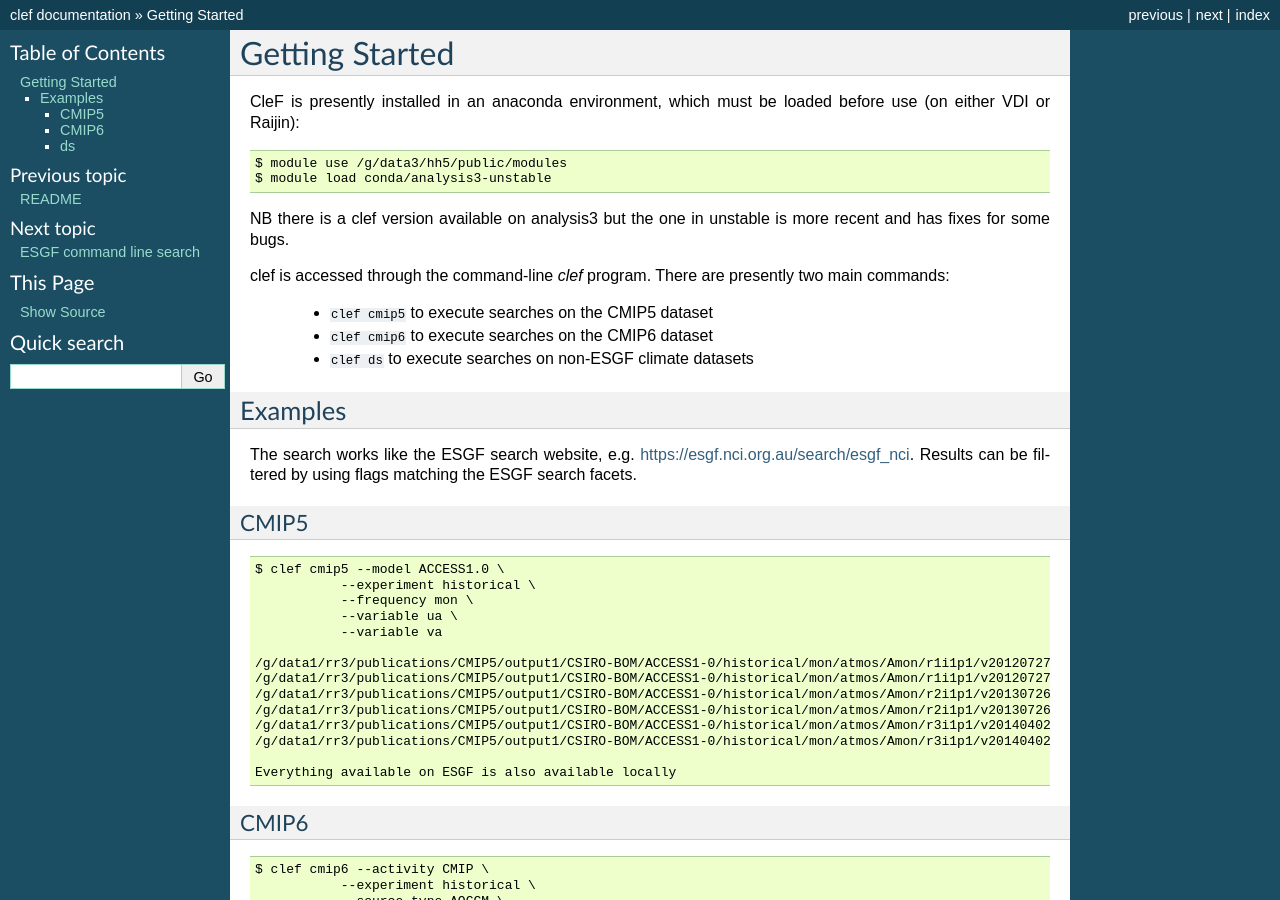
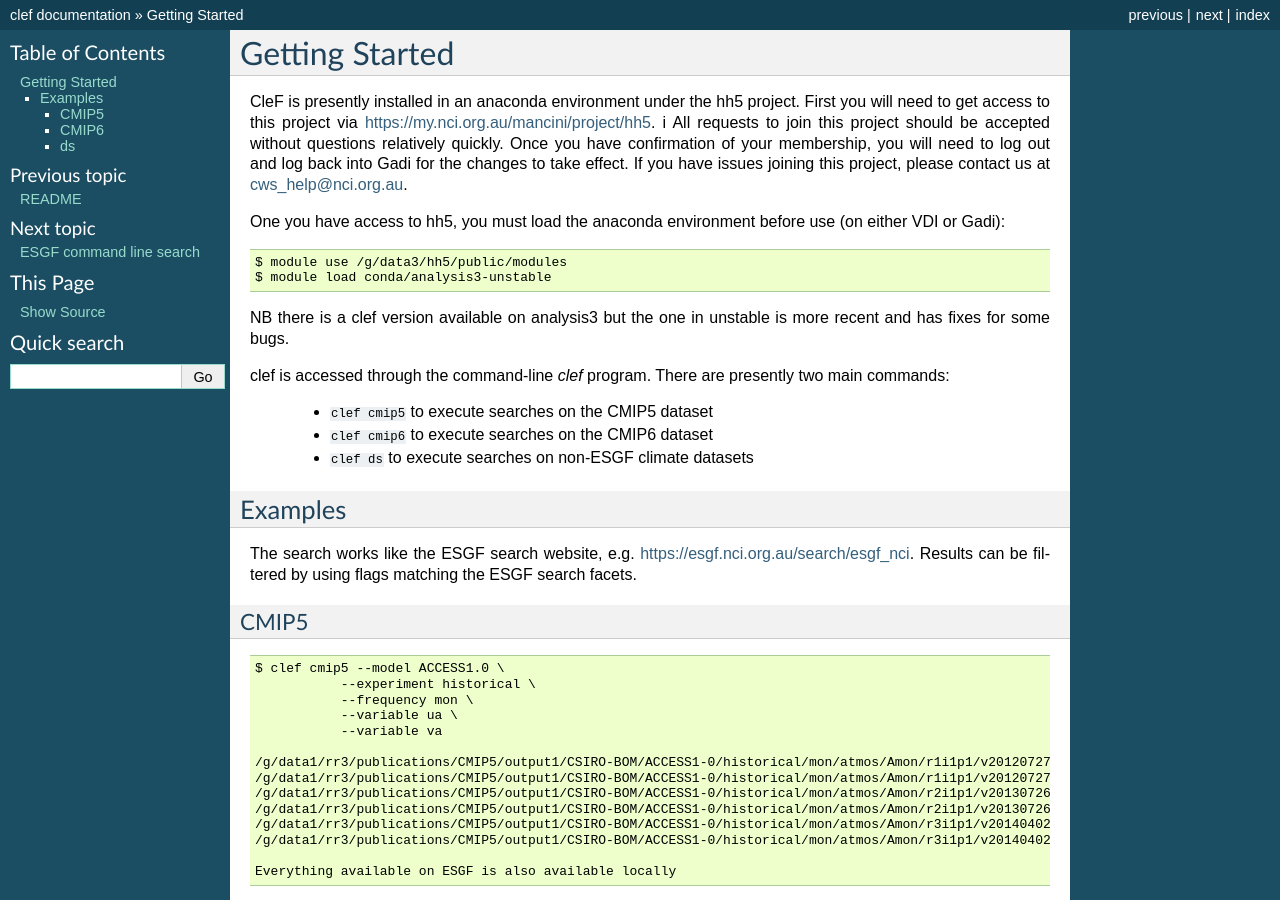
Before and after one commit to coecms/clef, a Sphinx documentation site: the page built from docs/gettingstarted.rst, in a window 1280 px wide and 900 px high. Built offline with Sphinx 7.4.7, drawn with Linux system fonts in a browser that asks for light colours; pages that are not in the unit, such as notebooks, are missing from menus.

Commit message:
updated to request hh5 membership

```diff
--- a/docs/gettingstarted.rst
+++ b/docs/gettingstarted.rst
@@ -1,8 +1,13 @@
 Getting Started
 ===============
 
-CleF is presently installed in an anaconda environment, which must be
-loaded before use (on either VDI or Raijin)::
+CleF is presently installed in an anaconda environment under the hh5 project.
+First you will need to get access to this project via https://my.nci.org.au/mancini/project/hh5. i
+All requests to join this project should be accepted without questions relatively quickly.
+Once you have confirmation of your membership, you will need to log out and log back into Gadi for the changes to take effect.
+If you have issues joining this project, please contact us at cws_help@nci.org.au.
+
+One you have access to hh5, you must load the anaconda environment before use (on either VDI or Gadi)::
 
     $ module use /g/data3/hh5/public/modules
     $ module load conda/analysis3-unstable
```
